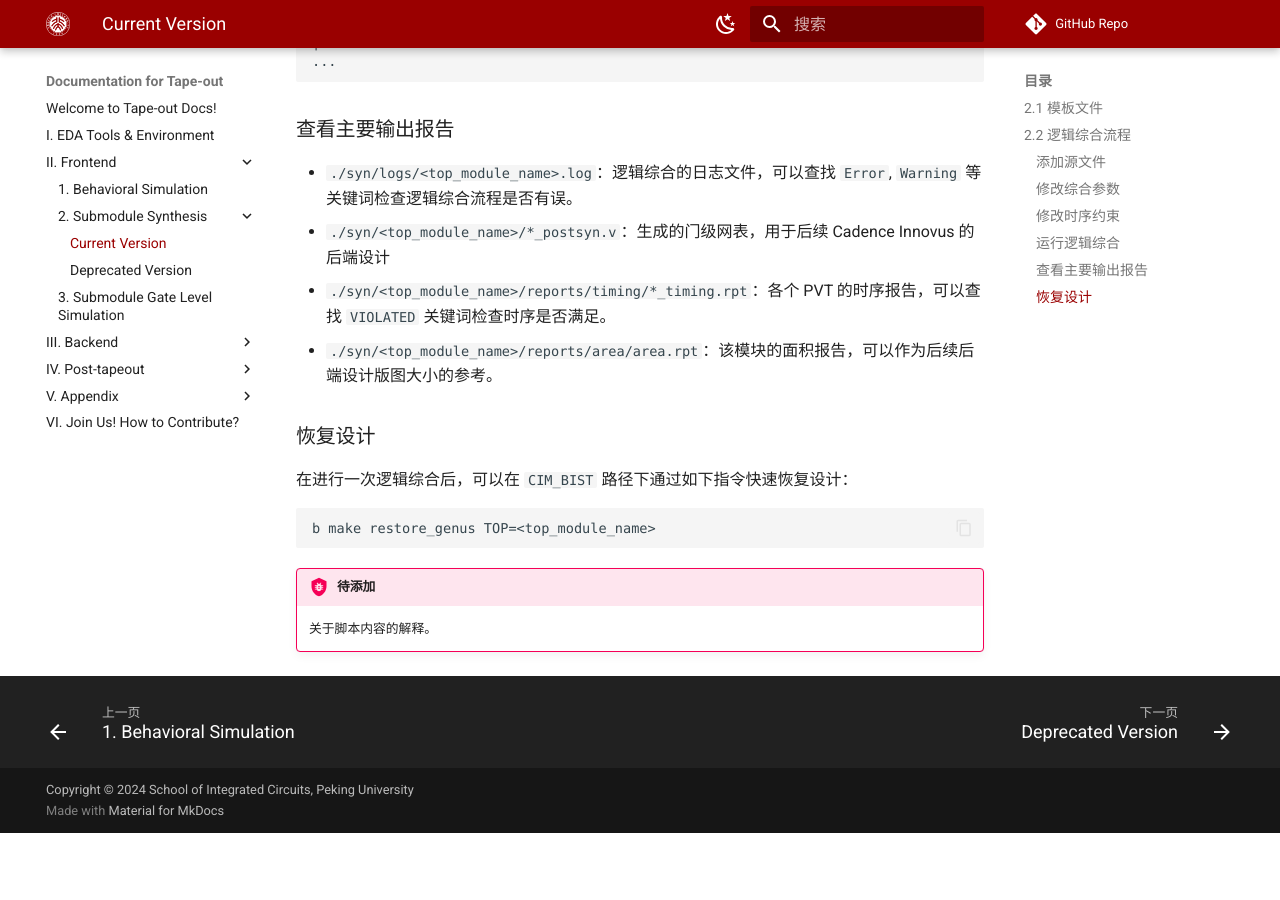
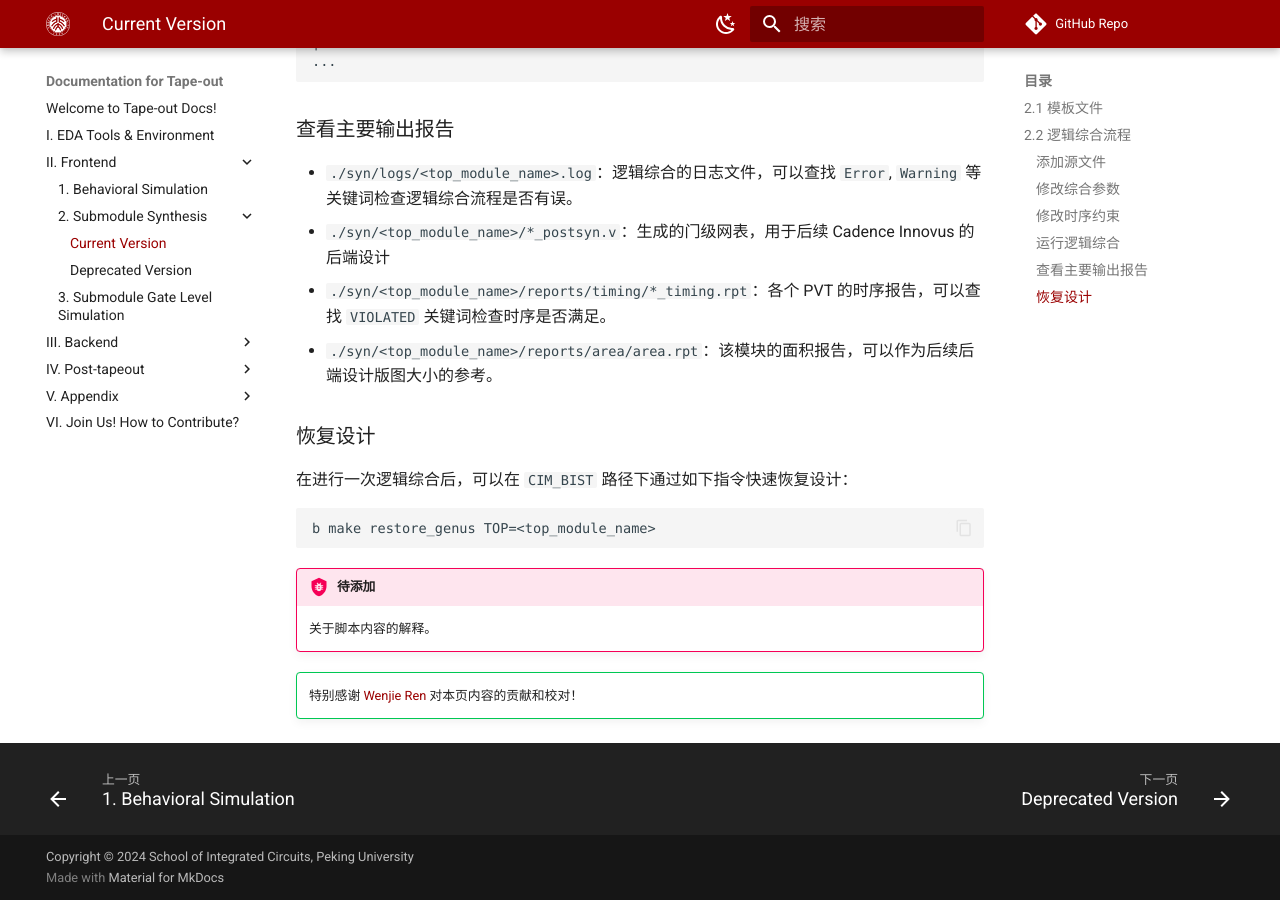
Before and after one commit to pku-pacific-lab-team/Tape-out_template_doc, an MkDocs documentation site: the page built from docs/2_submodule_synthesis_new.md, in a window 1280 px wide and 900 px high, scrolled down 3458 px. Built offline with MkDocs 1.6.1 and Material for MkDocs 9.7.7, drawn with Linux system fonts in a browser that asks for light colours; some web fonts are replaced; comment, search, counter and statistics services are not loaded; before the commit the page ends 4291 px from its top, so only the background shows below that.

Commit message:
Add acknowledge for submodule_syn_new.md

````diff
--- a/docs/2_submodule_synthesis_new.md
+++ b/docs/2_submodule_synthesis_new.md
@@ -154,7 +154,10 @@ syn
 b make restore_genus TOP=<top_module_name>
 ```
 
-
 !!! bug "待添加"
 
     关于脚本内容的解释。
+
+
+!!! success ""
+    特别感谢 [Wenjie Ren](https://ieeexplore.ieee.org/author/37089774513) 对本页内容的贡献和校对！
````
